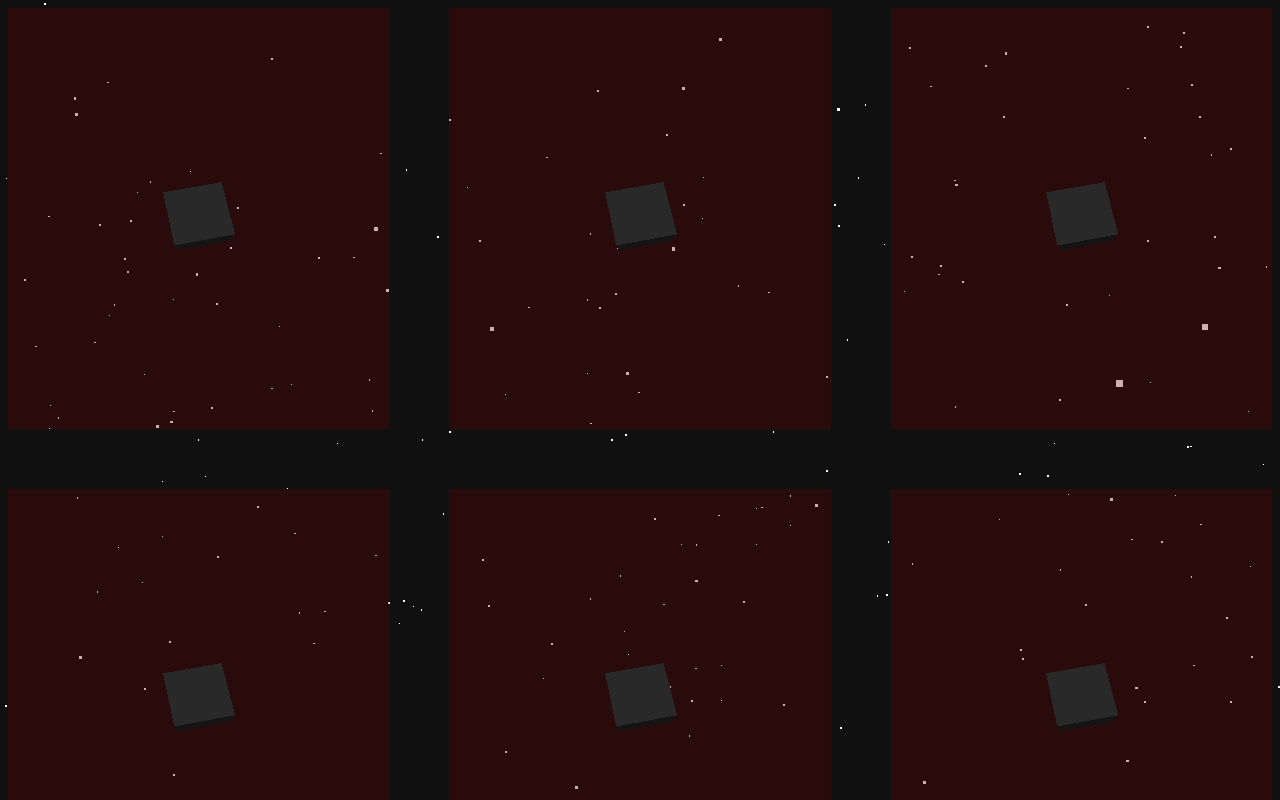
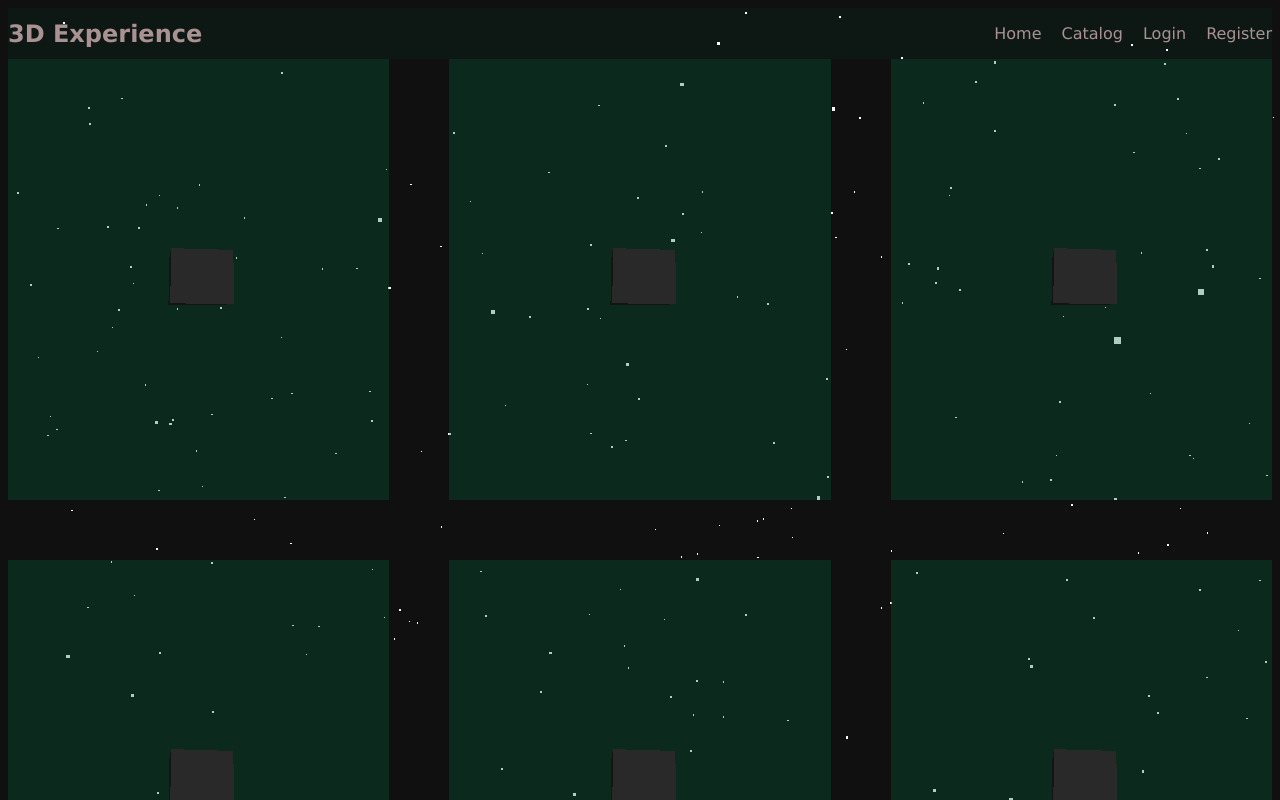
Before and after one commit to Atireg/js-angular, an Angular app: page / in a window 1280 px wide. Shown: the top 800 px of the page. Built offline with nearby package versions, Linux system fonts and the light colour scheme.

Commit message:
add header

```diff
--- a/src/app/app.component.html
+++ b/src/app/app.component.html
@@ -1,5 +1,7 @@
-
 <div class="container">
-  <app-particles />
-  <app-grid />
+  <app-header />
+  <main class="main-content">
+    <app-particles />
+    <app-grid />
+  </main>
 </div>
--- a/src/app/app.component.ts
+++ b/src/app/app.component.ts
@@ -2,12 +2,13 @@ import { Component, ElementRef, OnInit, OnDestroy } from '@angular/core';
 import { RouterOutlet } from '@angular/router';
 import { ParticlesComponent } from './particles/particles.component';
 import { GridComponent } from './grid/grid.component';
+import { HeaderComponent } from './core/header/header.component';
 
 
 @Component({
   selector: 'app-root',
   standalone: true,
-  imports: [RouterOutlet, ParticlesComponent, GridComponent],
+  imports: [RouterOutlet, ParticlesComponent, GridComponent, HeaderComponent],
   templateUrl: './app.component.html',
   styleUrl: './app.component.css'
 })
--- /dev/null
+++ b/src/app/core/header/header.component.css
@@ -0,0 +1,41 @@
+
+.header {
+    display: flex;
+    justify-content: space-between;
+    align-items: center;
+    /* padding: 10px 20px; */
+    background-color: #0036203b; /* Green background color */
+    color: rgb(170, 146, 146);
+  }
+
+  .logo {
+    font-size: 1.5rem;
+    font-family:'Lucida Sans', 'Lucida Sans Regular', 'Lucida Grande', 'Lucida Sans Unicode', Geneva, Verdana, sans-serif;
+    font-weight: bold;
+  }
+
+  .nav {
+    display: flex;
+  }
+
+  .nav-list {
+    display: flex;
+    list-style: none;
+  }
+
+  .nav-item {
+    margin-left: 20px; /* Space between navigation items */
+  }
+
+  .nav-link {
+    text-decoration: none;
+    color: rgb(170, 146, 146);
+    font-size: 1rem;
+    font-family:'Lucida Sans', 'Lucida Sans Regular', 'Lucida Grande', 'Lucida Sans Unicode', Geneva, Verdana, sans-serif;
+
+    transition: color 0.3s;
+  }
+
+  .nav-link:hover {
+    color: #d4d4d4; /* Lighter color on hover */
+  }
--- /dev/null
+++ b/src/app/core/header/header.component.html
@@ -0,0 +1,11 @@
+<header class="header">
+    <div class="logo">3D Experience</div>
+    <nav class="nav">
+        <ul class="nav-list">
+            <li class="nav-item"><a href="#" class="nav-link">Home</a></li>
+            <li class="nav-item"><a href="#" class="nav-link">Catalog</a></li>
+            <li class="nav-item"><a href="#" class="nav-link">Login</a></li>
+            <li class="nav-item"><a href="#" class="nav-link">Register</a></li>
+        </ul>
+    </nav>
+</header>
--- a/src/app/cube/cube.component.css
+++ b/src/app/cube/cube.component.css
@@ -1,7 +1,7 @@
 .grid-item {
-    background-color: #61000050;
+    background-color: #00613950;
     color: white;
-    padding: 20px;
+    padding: 30px;
     text-align: center;
     aspect-ratio: 1;
     place-items: center;
```
Also changed, not shown: src/app/core/header/header.component.ts (added, +12 -0 lines).
